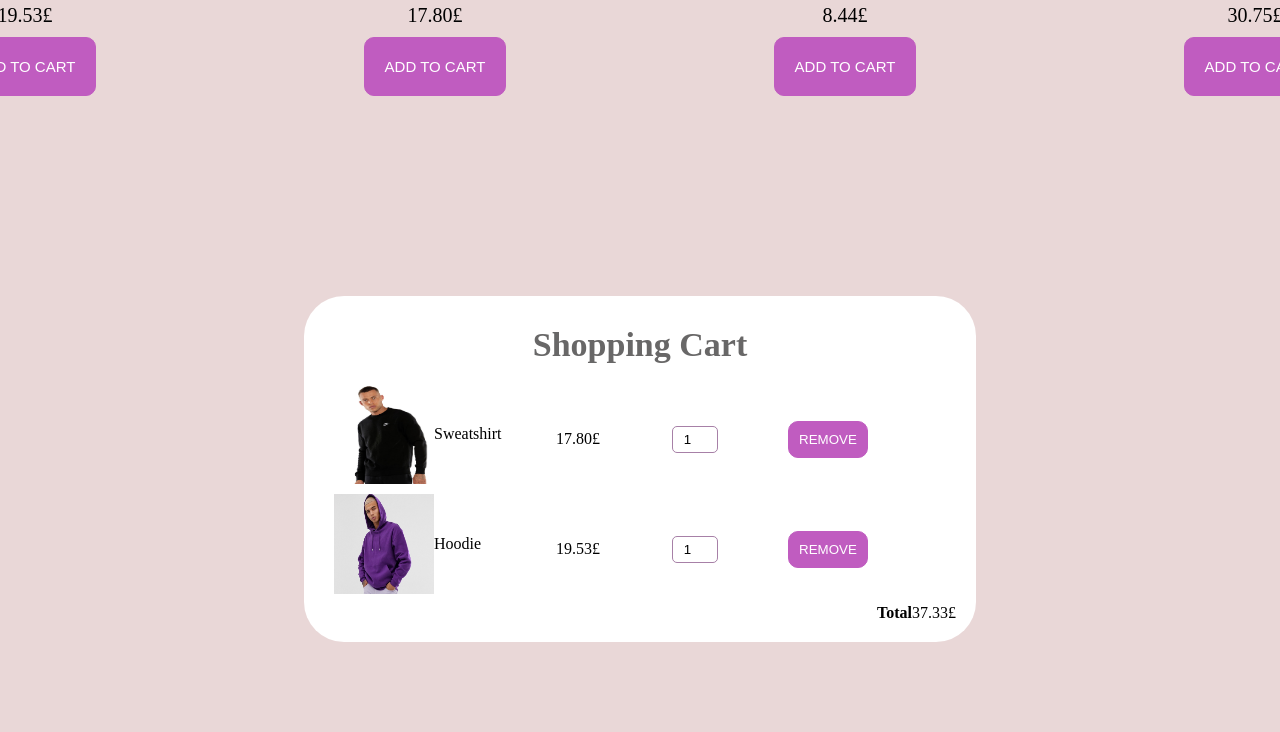
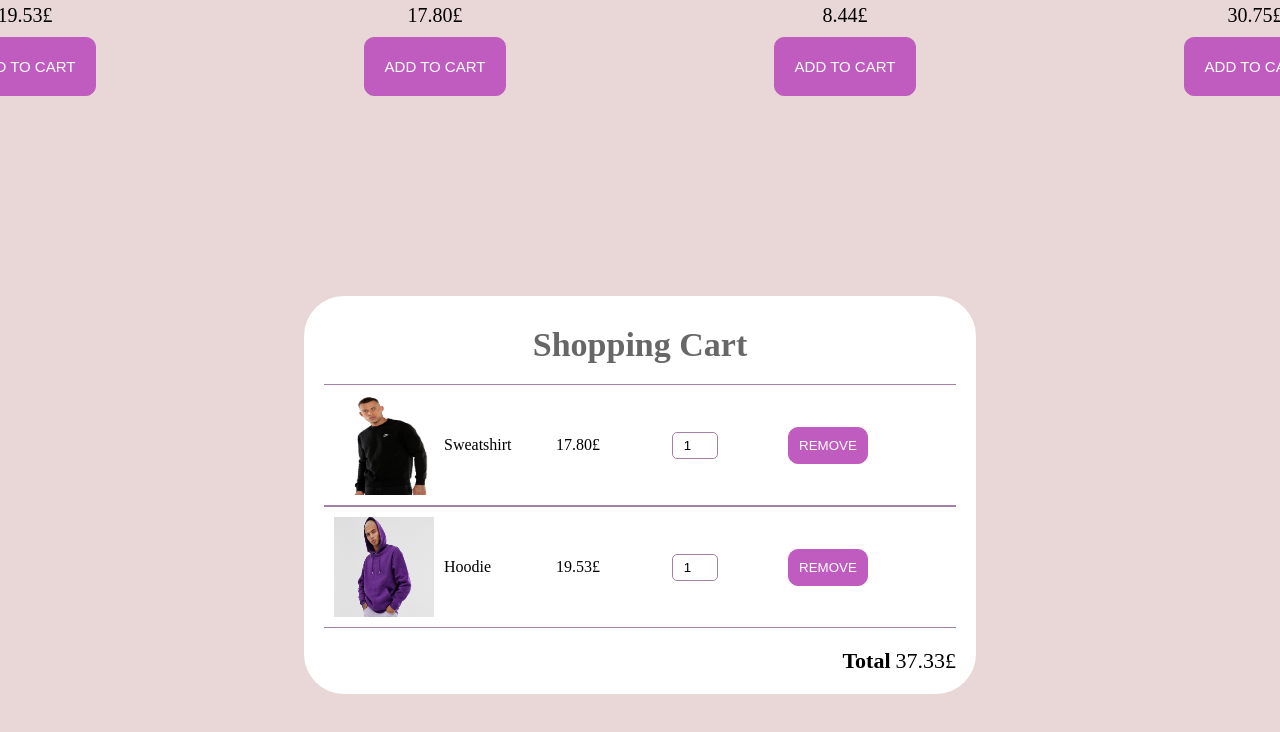
Before and after one commit to faustaciku/my-shop, a plain HTML site: page index.html in a window 1280 px wide. Shown: the part 745-1477 px from the top of the page. Drawn offline with Linux system fonts and the light colour scheme.

Commit message:
Improve cart styling
Added a border and some spacing around a total price

```diff
--- a/index.html
+++ b/index.html
@@ -49,11 +49,8 @@
     </div></section>
     <section class="cart">
       <h2 id="cart-title">Shopping Cart</h2>
-
-
-
 <div class="cart-items">
-          <div class="row">
+          <div class="row border">
                     <div class="cart-item column">
                         <img class="cart-item-image" src="images/sweatshirt.jpg" width="100" height="100">
                         <span class="cart-item-title">Sweatshirt</span>
@@ -63,7 +60,7 @@
                         <input class="cart-quantity-input" type="number" value="1">
                         <button class="remove-buttons">REMOVE</button>
                     </div>   </div>
-                    <div class="row">
+                    <div class="row border">
                     <div class="cart-item column">
                         <img class="cart-item-image" src="images/hoodie.jpg" width="100" height="100">
                         <span class="cart-item-title">Hoodie</span>
@@ -76,8 +73,8 @@
                 </div>
 
             <div class="cart-total">
-                <strong class="cart-total-title">Total</strong>
-                <span class="cart-total-price">37.33£</span>
+                <strong class="cart-total-title">Total </strong>
+                <span class="cart-total-price"> 37.33£</span>
             </div>
     </section>
   </body>
--- a/styles.css
+++ b/styles.css
@@ -69,10 +69,8 @@ button:hover {
   margin-top: 10px;
   margin-bottom: 20px;
 }
-
-.cart-header {
-  align-items: center;
-  display: flex;
+.cart-item-title {
+  margin-left: 10px;
 }
 .row {
   display: flex;
@@ -86,11 +84,15 @@ button:hover {
 .cart-item {
   width: 40%;
   margin-bottom: 10px;
+  margin-top: 10px;
+}
+.border {
+  border-top: 1px solid rgb(167, 128, 167);
+  border-bottom: 1px solid rgb(167, 128, 167);
 }
 .cart-price {
   width: 20%;
 }
-
 .cart-quantity-input {
   width: 12%;
   text-align: center;
@@ -101,4 +103,9 @@ button:hover {
 .cart-total {
   justify-content: end;
   display: flex;
+  font-size: 22px;
+  margin-top: 20px;
 }
+strong {
+  margin-right: 5px;
+}
```
